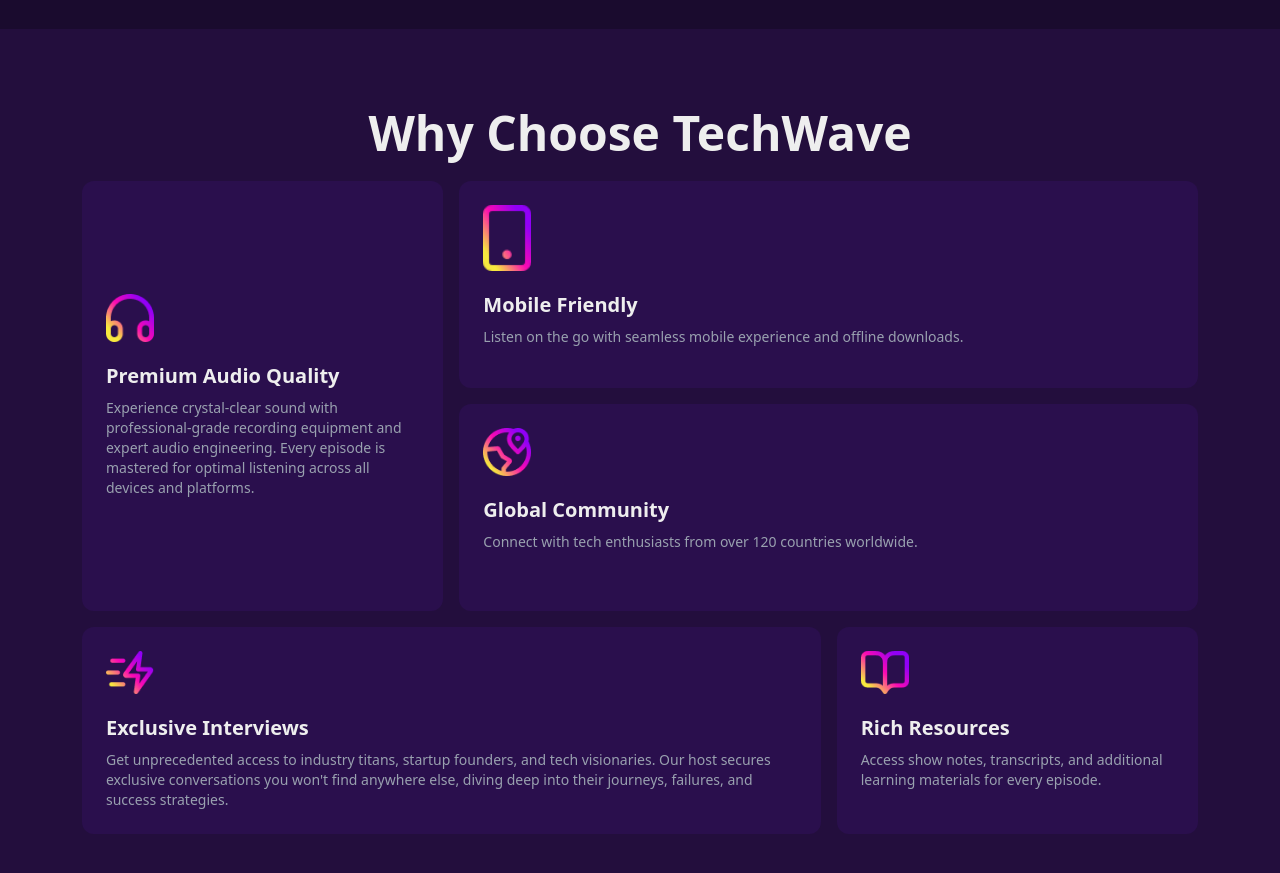
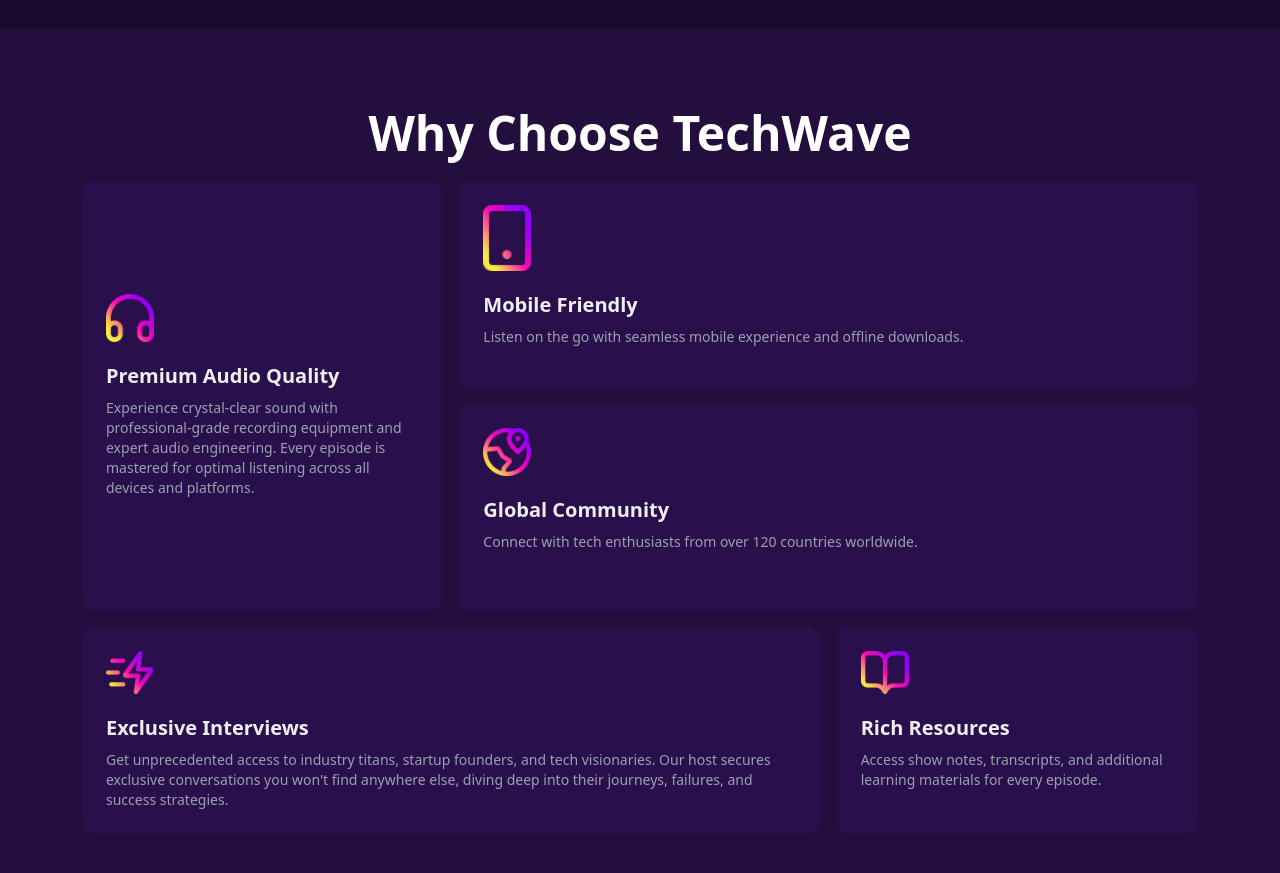
Before and after one commit to shawon787-cyber/B13-A02-TechWave, a plain HTML site: page index.html in a window 1280 px wide. Shown: the part 973-1846 px from the top of the page. Drawn offline with nearby package versions, Linux system fonts and the light colour scheme.

Commit message:
text-changes

```diff
--- a/index.html
+++ b/index.html
@@ -101,7 +101,7 @@
         </section>
                       <!-- Why Choose TechWave -->
         <section class="bg-[#230e3d] py-20">
-            <h3 class="text-center text-[#eee] text-4xl md:text-5xl font-bold mb-6">Why Choose TechWave</h3>
+            <h3 class="text-center text-white text-3xl md:text-5xl font-bold mb-6 px-3">Why Choose TechWave</h3>
             <div class="max-w-[1140px] mx-auto px-3 grid md:grid-cols-3 md:grid-rows-3 gap-4">
                 <div class="bg-[#2a0f4d] rounded-xl p-6 md:row-span-2 flex flex-col justify-center">
                     <img class="w-12" src="./assets/headphone.png" alt="">
```
